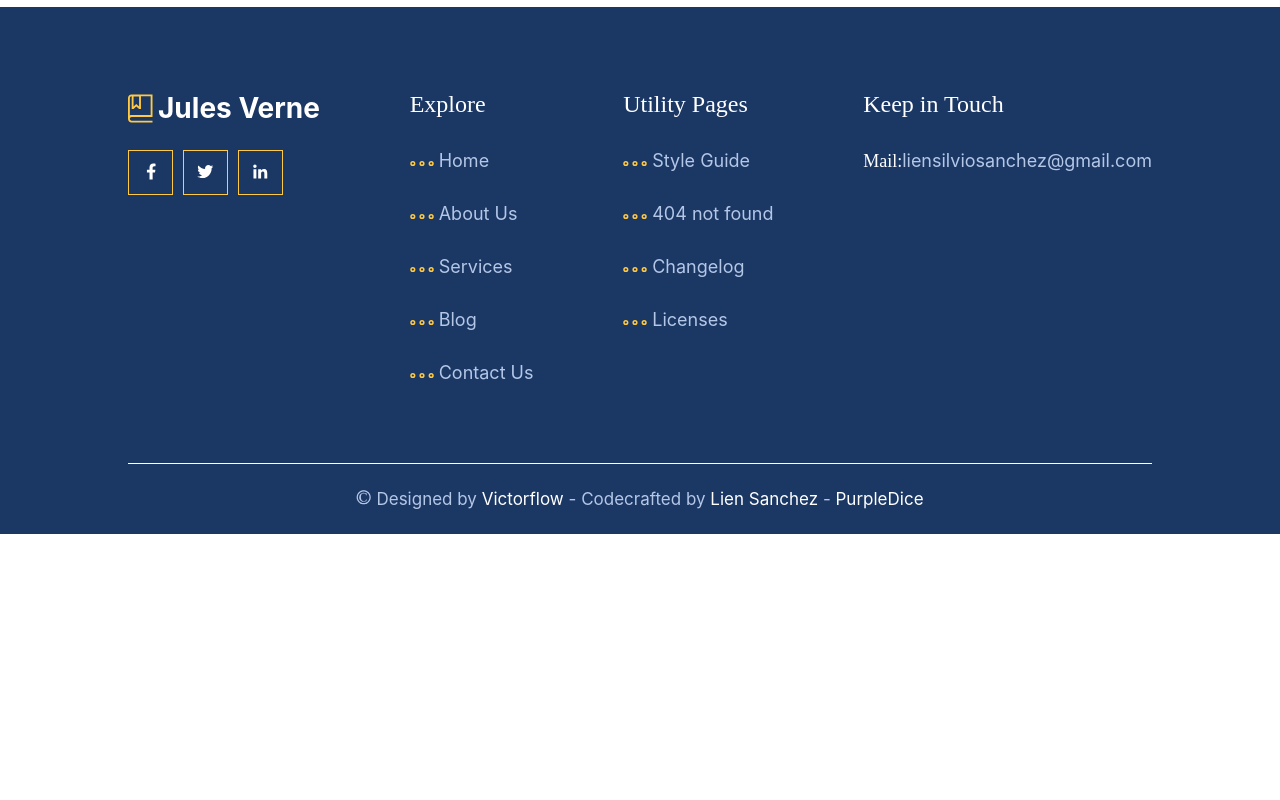
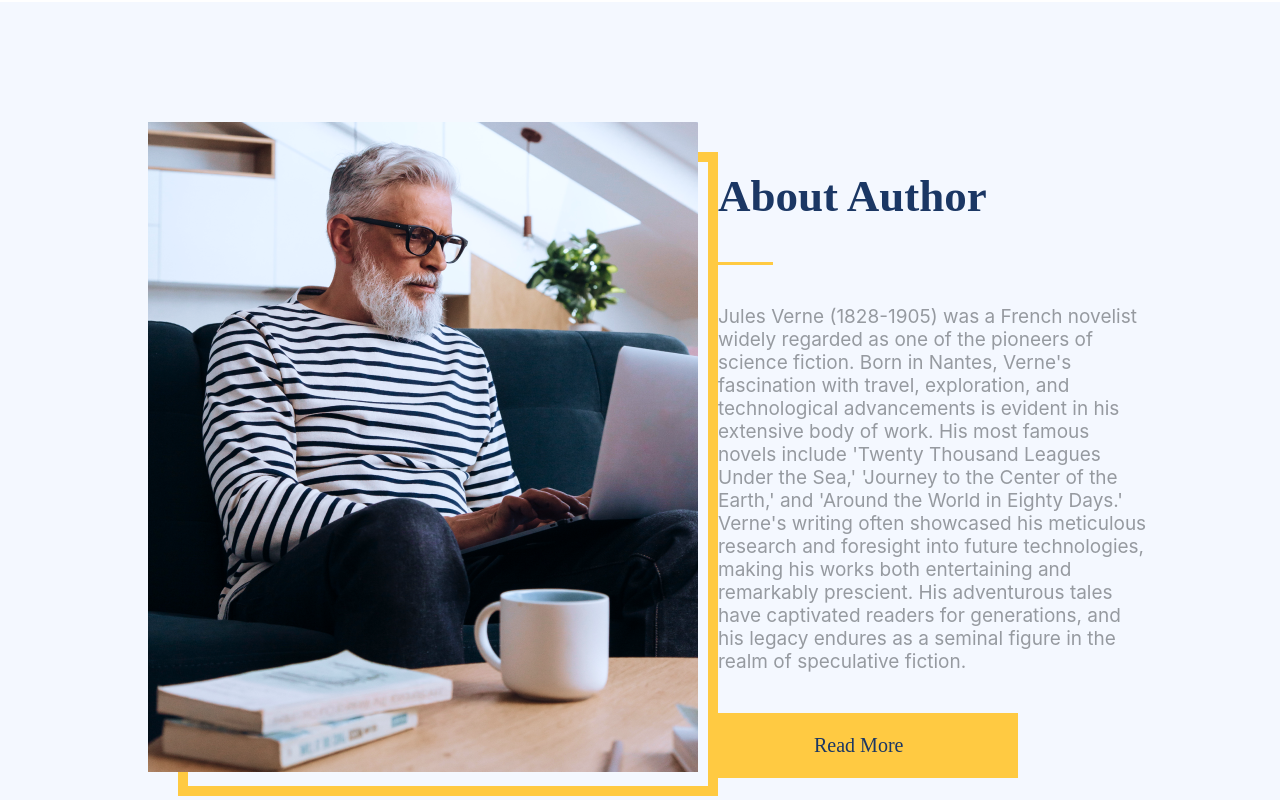
Before and after one commit to liensanchez/julesverne, a Vue app in the folder client/: page / in a window 1280 px wide. Shown: the part 1800-2600 px from the top of the page. Before the commit the page ends 2334 px from the top, so only its background shows below. Built offline with nearby package versions, Linux system fonts and the light colour scheme; no server answers.

Commit message:
about the author section

```diff
--- /dev/null
+++ b/client/src/components/Home/AboutAutor.vue
@@ -0,0 +1,88 @@
+<script>
+import Titles from "../global/Titles.vue";
+import Paragraph from "../global/Paragraph.vue";
+import ButtonBig from "../global/ButtonBig.vue";
+
+export default {
+  components: {
+    Titles,
+    Paragraph,
+    ButtonBig,
+  },
+  data() {
+    return {
+      autorTitle: "About Author",
+      authorTitleColor: {
+        color: "#1B3764",
+      },
+      authorText:
+        "Jules Verne (1828-1905) was a French novelist widely regarded as one of the pioneers of science fiction. Born in Nantes, Verne's fascination with travel, exploration, and technological advancements is evident in his extensive body of work. His most famous novels include 'Twenty Thousand Leagues Under the Sea,' 'Journey to the Center of the Earth,' and 'Around the World in Eighty Days.' Verne's writing often showcased his meticulous research and foresight into future technologies, making his works both entertaining and remarkably prescient. His adventurous tales have captivated readers for generations, and his legacy endures as a seminal figure in the realm of speculative fiction.",
+      aboutButton: 'Read More',
+      aboutButtonColor: {
+        borderColor: "#FFCA42",
+        backgroundColor: "#FFCA42",
+      }
+    };
+  },
+};
+</script>
+
+<template>
+  <div class="about-container">
+    <div class="custom-container">
+      <div class="about-content">
+        <div class="about-image">
+          <img src="./Author.png" alt="" />
+        </div>
+
+        <div class="about-info">
+          <Titles :titleThree="this.autorTitle" :style="this.authorTitleColor" />
+          <svg
+            width="55"
+            height="3"
+            viewBox="0 0 55 3"
+            fill="none"
+            xmlns="http://www.w3.org/2000/svg"
+          >
+            <line y1="1.5" x2="55" y2="1.5" stroke="#FFCA42" stroke-width="3" />
+          </svg>
+          <Paragraph :text="this.authorText" />
+          <ButtonBig :buttonText="this.aboutButton" :style="this.aboutButtonColor"/>
+        </div>
+      </div>
+    </div>
+  </div>
+</template>
+
+<style lang="scss">
+.about-container {
+  background: #f4f8ff;
+  display: flex;
+  justify-content: center;
+  padding: 150px 0;
+
+  .about-content {
+    display: flex;
+    justify-content: space-between;
+    align-items: center;
+
+    .about-image {
+      border: solid 10px #ffca42;
+      padding: 10px;
+      margin-left: 50px;
+
+      img {
+        margin-left: -50px;
+        margin-top: -50px;
+      }
+    }
+
+    .about-info {
+      display: flex;
+      flex-direction: column;
+      gap: 40px;
+      width: 50%;
+    }
+  }
+}
+</style>
--- a/client/src/views/HomeView/Home.vue
+++ b/client/src/views/HomeView/Home.vue
@@ -2,6 +2,7 @@
 import NavBar from '@/components/global/NavBar.vue';
 import HomeHero from '@/components/Home/HomeHero.vue';
 import OtherBooks from '@/components/Home/OtherBooks.vue';
+import AboutAutor from '@/components/Home/AboutAutor.vue';
 import Footer from '@/components/global/Footer.vue';
 
 
@@ -11,6 +12,7 @@ export default {
     NavBar,
     HomeHero,
     OtherBooks,
+    AboutAutor,
     Footer
   }
 };
@@ -21,6 +23,7 @@ export default {
     <NavBar />
     <HomeHero />
     <OtherBooks />
+    <AboutAutor />
     <Footer />
   </div>
 </template>
```
Also changed, not shown: client/src/components/Home/Author.png (added).
